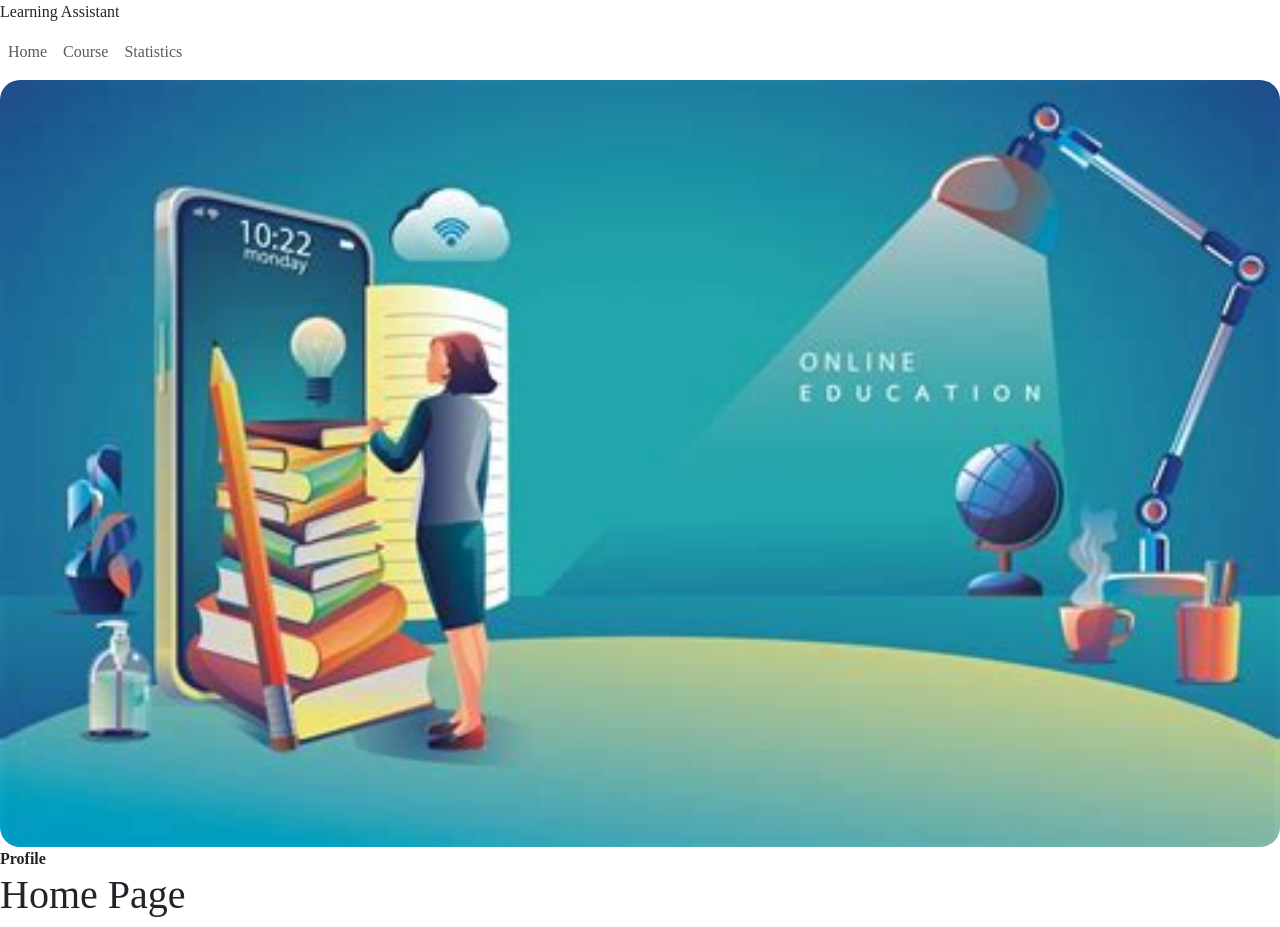
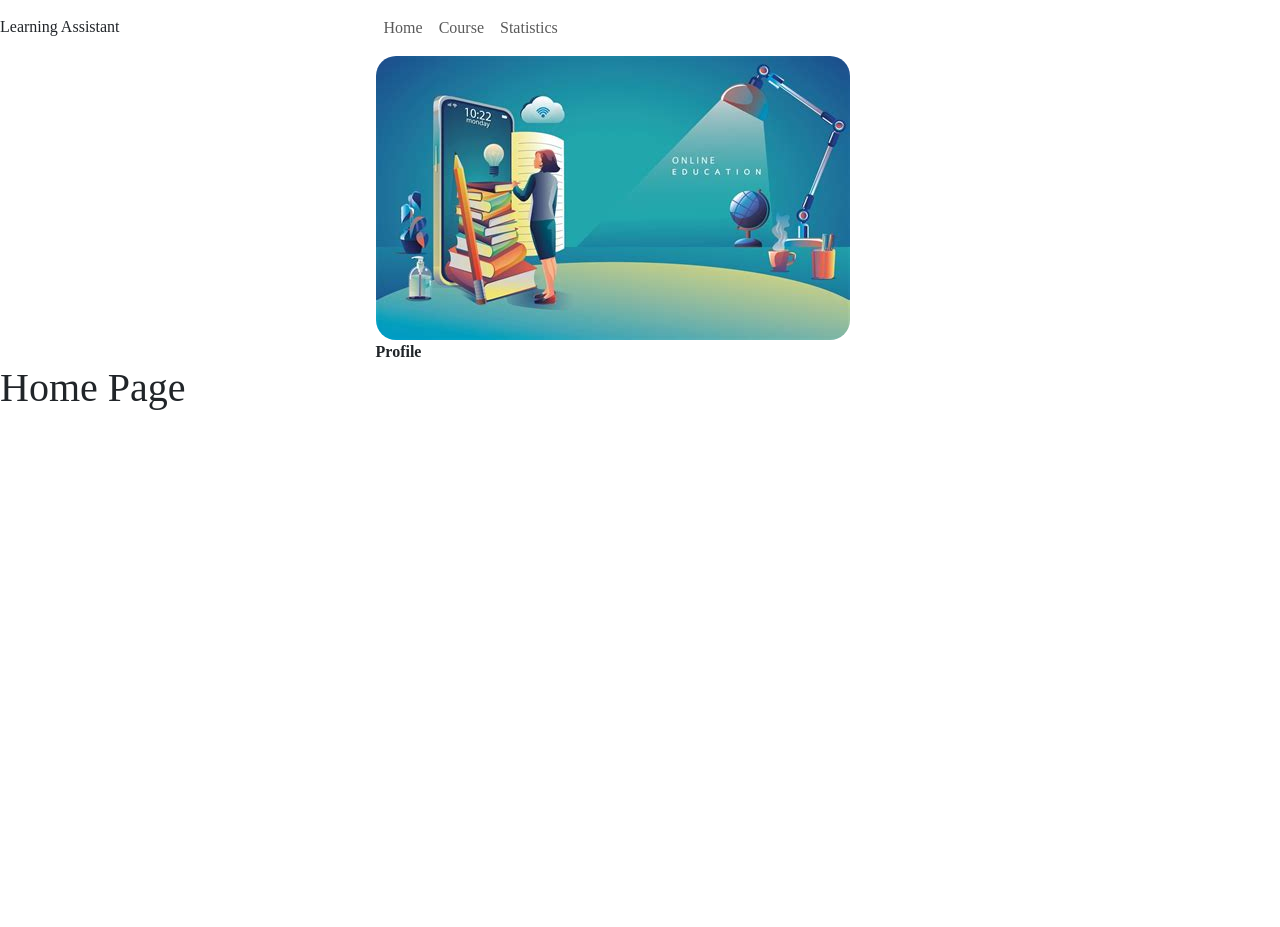
Before and after one commit to Red-stevo/E-LearningHub, a React (Vite) app in the folder student-learning-assistant/: page /student-assistant/learn/main in a window 1280 px wide. After the commit the page ends 800 px from the top, so only its background shows below. Built offline with nearby package versions, Linux system fonts and the light colour scheme; sample sign-in values are in the browser's storage.

Commit message:
Commit message >>>>> redesigning the page <<<<<

```diff
--- a/student-learning-assistant/src/AppPages/Component/MainHeader.jsx
+++ b/student-learning-assistant/src/AppPages/Component/MainHeader.jsx
@@ -8,6 +8,7 @@ export const MainHeader = () => {
         <div className={"main-header"}>
 
             <div className={"main-title"}>Learning Assistant</div>
+
             <div className={"nav-profile"}>
 
             <div className={"nav-holder"}>
--- a/student-learning-assistant/src/AppPages/Styles/mainPage.css
+++ b/student-learning-assistant/src/AppPages/Styles/mainPage.css
@@ -6,3 +6,12 @@
 .image {
     border-radius: 20px;
 }
+
+.main-title {
+    padding-top: 15px;
+}
+
+.main-header {
+    display: flex;
+    column-gap: 20%;
+}
```
